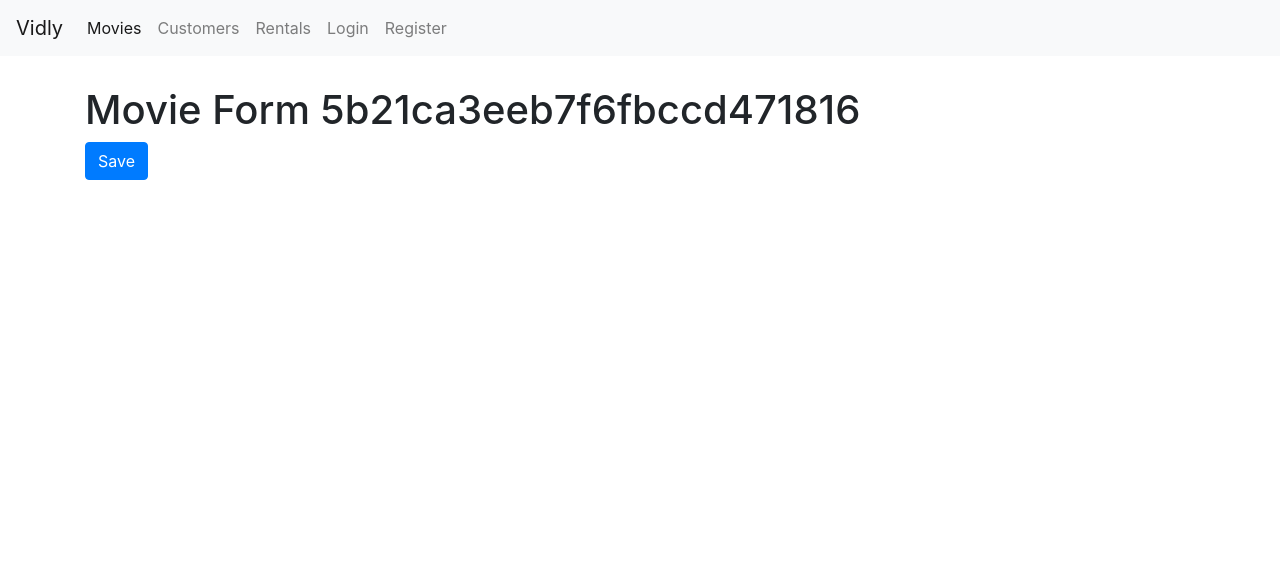
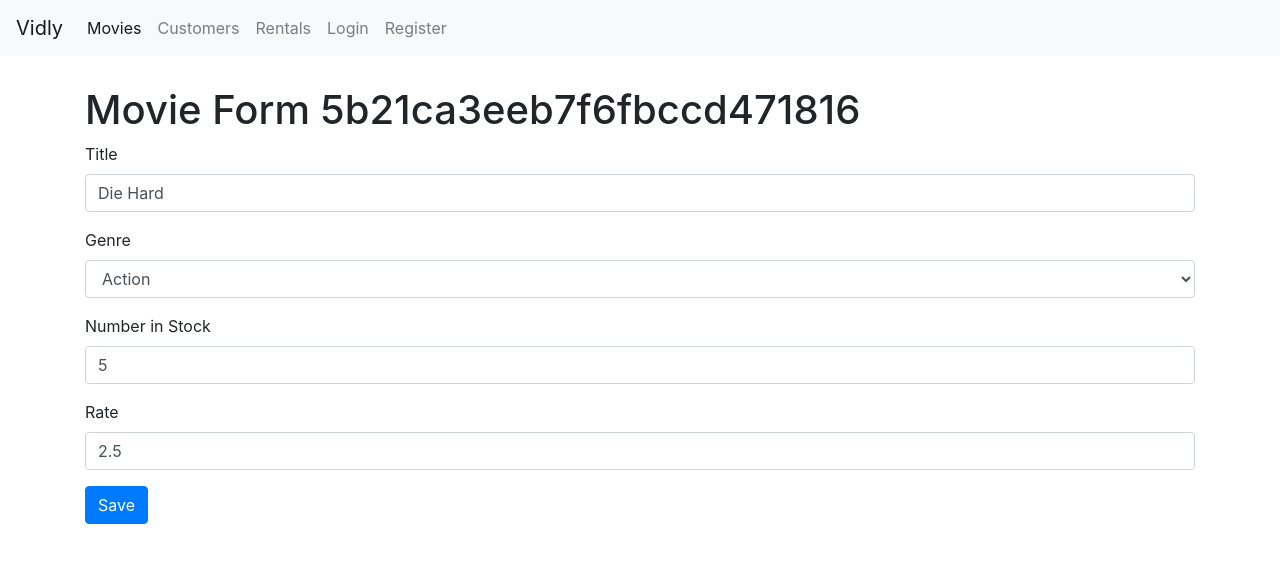
Before and after one commit to anjantalatam/vidly, a React (Create React App) app: page /movies/5b21ca3eeb7f6fbccd471816 in a window 1280 px wide. Shown: the top 562 px of the page. Built offline with nearby package versions, Linux system fonts and the light colour scheme.

Commit message:
7.22,7.23 Movie Form

```diff
--- a/src/App.js
+++ b/src/App.js
@@ -11,7 +11,7 @@
 import RegisterForm from "./components/registerForm";
 function App() {
   return (
-    <React.Fragment>
+    <>
       <NavBar />
       <main className='container'>
         <Switch>
@@ -26,7 +26,7 @@
           <Redirect to='/not-found' />
         </Switch>
       </main>
-    </React.Fragment>
+    </>
   );
 }
 
--- a/src/components/common/form.jsx
+++ b/src/components/common/form.jsx
@@ -1,6 +1,7 @@
 import React, { Component } from "react";
 import Joi from "joi-browser";
 import Input from "./input";
+import Select from "./select";
 
 class Form extends Component {
   validate = () => {
@@ -45,6 +46,21 @@
     );
   };
 
+  renderSelect = (name, label, options) => {
+    const { data, errors } = this.state;
+    console.log(options, "form");
+    return (
+      <Select
+        name={name}
+        value={data[name]}
+        label={label}
+        options={options}
+        onChange={this.handleChange}
+        error={errors[name]}
+      />
+    );
+  };
+
   renderInput = (name, label, type = "text") => {
     const { data, errors } = this.state;
 
--- /dev/null
+++ b/src/components/common/select.jsx
@@ -0,0 +1,22 @@
+import React from "react";
+
+const Select = ({ name, label, options, error, ...rest }) => {
+  console.log(options, "select");
+  return (
+    <div className='form-group'>
+      <label htmlFor={name}>{label}</label>
+      <select name={name} id={name} {...rest} className='form-control'>
+        <option value='' />
+        {options &&
+          options.map((option) => (
+            <option key={option._id} value={option._id}>
+              {option.name}
+            </option>
+          ))}
+      </select>
+      {error && <div className='alert alert-danger'>{error}</div>}
+    </div>
+  );
+};
+
+export default Select;
--- a/src/components/movieForm.jsx
+++ b/src/components/movieForm.jsx
@@ -1,17 +1,77 @@
 import React from "react";
+import Form from "./common/form";
+import Joi from "joi-browser";
+import { getMovie, saveMovie } from "../services/fakeMovieService";
+import { getGenres } from "../services/fakeGenreService";
+class MovieForm extends Form {
+  state = {
+    data: { title: "", genreId: "", numberInStock: "", dailyRentalRate: "" },
+    genres: [],
+    errors: {},
+  };
 
-const MovieForm = ({ match, history }) => {
-  return (
-    <div>
-      <h1>Movie Form {match.params.id}</h1>
-      <button
-        className="btn btn-primary bnt-sm"
-        onClick={() => history.push("/movies")}
-      >
-        Save
-      </button>
-    </div>
-  );
-};
+  schema = {
+    _id: Joi.string(),
+    title: Joi.string().required().label("Title"),
+    genreId: Joi.string().required().label("Genre"),
+    numberInStock: Joi.number()
+      .required()
+      .min(0)
+      .max(100)
+      .label("Number in Stock"),
+    dailyRentalRate: Joi.number()
+      .required()
+      .min(0)
+      .max(10)
+      .label("Daily Rental Rate"),
+  };
+
+  componentDidMount() {
+    const genres = getGenres();
+    this.setState({ genres });
+    const movieId = this.props.match.params.id;
+    if (movieId === "new") return;
+
+    const movie = getMovie(movieId);
+    if (!movie) {
+      this.props.history.replace("/not-found");
+      return;
+    }
+    this.setState({ data: this.mapToViewModel(movie) });
+  }
+
+  mapToViewModel(movie) {
+    return {
+      _id: movie._id,
+      title: movie.title,
+      genreId: movie.genre._id,
+      numberInStock: movie.numberInStock,
+      dailyRentalRate: movie.dailyRentalRate,
+    };
+  }
+
+  doSubmit = () => {
+    // Code that goes to server
+    console.log("Form Submitted");
+    saveMovie(this.state.data);
+    this.props.history.push("/movies");
+  };
+
+  render() {
+    console.log(this.state.genres);
+    return (
+      <div>
+        <h1>Movie Form {this.props.match.params.id}</h1>
+        <form onSubmit={this.handleSubmit}>
+          {this.renderInput("title", "Title")}
+          {this.renderSelect("genreId", "Genre", this.state.genres)}
+          {this.renderInput("numberInStock", "Number in Stock", "number")}
+          {this.renderInput("dailyRentalRate", "Rate")}
+          {this.renderButton("Save")}
+        </form>
+      </div>
+    );
+  }
+}
 
 export default MovieForm;
--- a/src/components/movies.jsx
+++ b/src/components/movies.jsx
@@ -6,6 +6,7 @@
 import { getGenres } from "../services/fakeGenreService";
 import MoviesTable from "./moviesTable";
 import _ from "lodash";
+import { Link } from "react-router-dom";
 class Movies extends Component {
   state = {
     movies: [],
@@ -69,15 +70,22 @@
     const { data: movies, totalCount } = this.getPagedData();
 
     return (
-      <div className="row">
-        <div className="col-3">
+      <div className='row'>
+        <div className='col-3'>
           <ListGroup
             items={this.state.genres}
             onItemSelect={this.handleGenreSelect}
             selectedItem={this.state.selectedItem}
           />
         </div>
-        <div className="col">
+        <div className='col'>
+          <Link
+            className='btn btn-primary'
+            to='/movies/new'
+            style={{ marginBottom: 20 }}
+          >
+            New Movie
+          </Link>
           <p>Showing {count} movies in the database</p>
           <MoviesTable
             movies={movies}
--- a/src/services/fakeMovieService.js
+++ b/src/services/fakeMovieService.js
@@ -78,13 +78,13 @@
 
 export function saveMovie(movie) {
   let movieInDb = movies.find((m) => m._id === movie._id) || {};
-  movieInDb.name = movie.name;
+  movieInDb.title = movie.title;
   movieInDb.genre = genresAPI.genres.find((g) => g._id === movie.genreId);
   movieInDb.numberInStock = movie.numberInStock;
   movieInDb.dailyRentalRate = movie.dailyRentalRate;
 
   if (!movieInDb._id) {
-    movieInDb._id = Date.now();
+    movieInDb._id = Date.now().toString();
     movies.push(movieInDb);
   }
 
```
